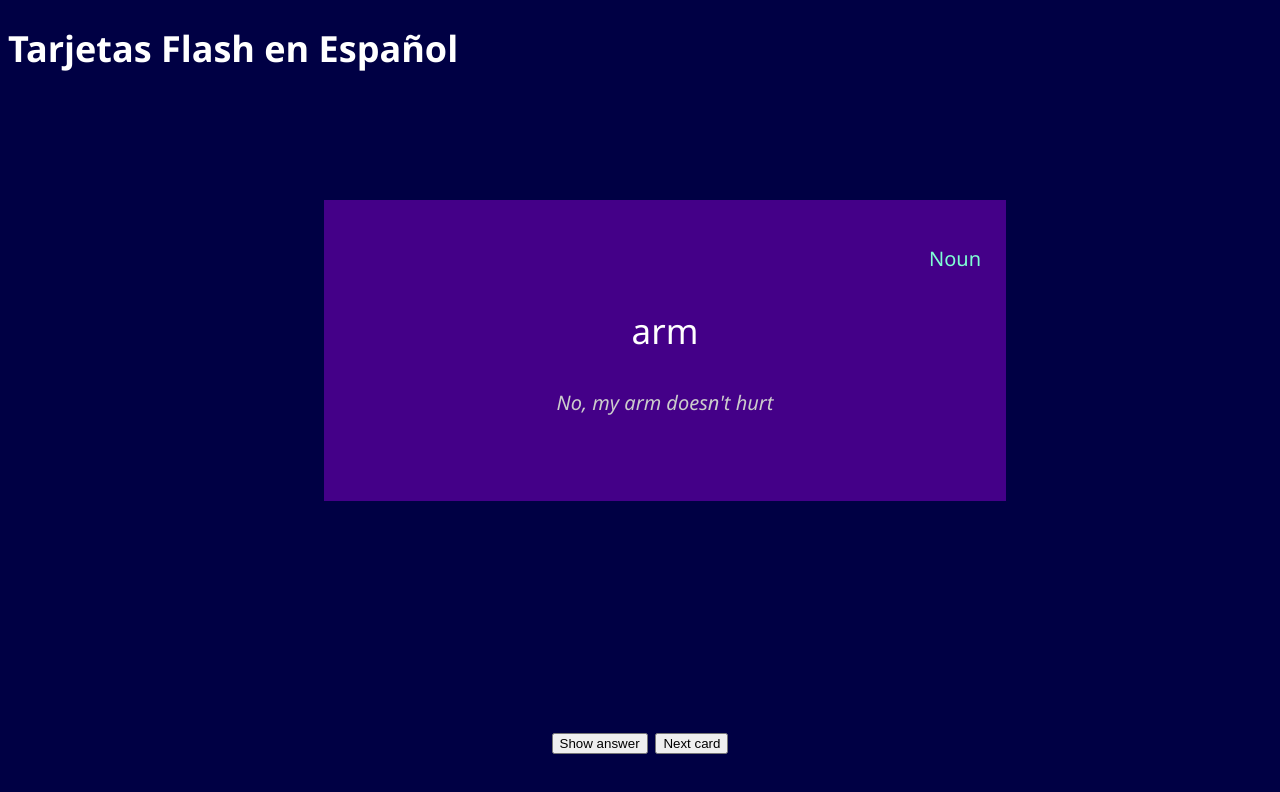
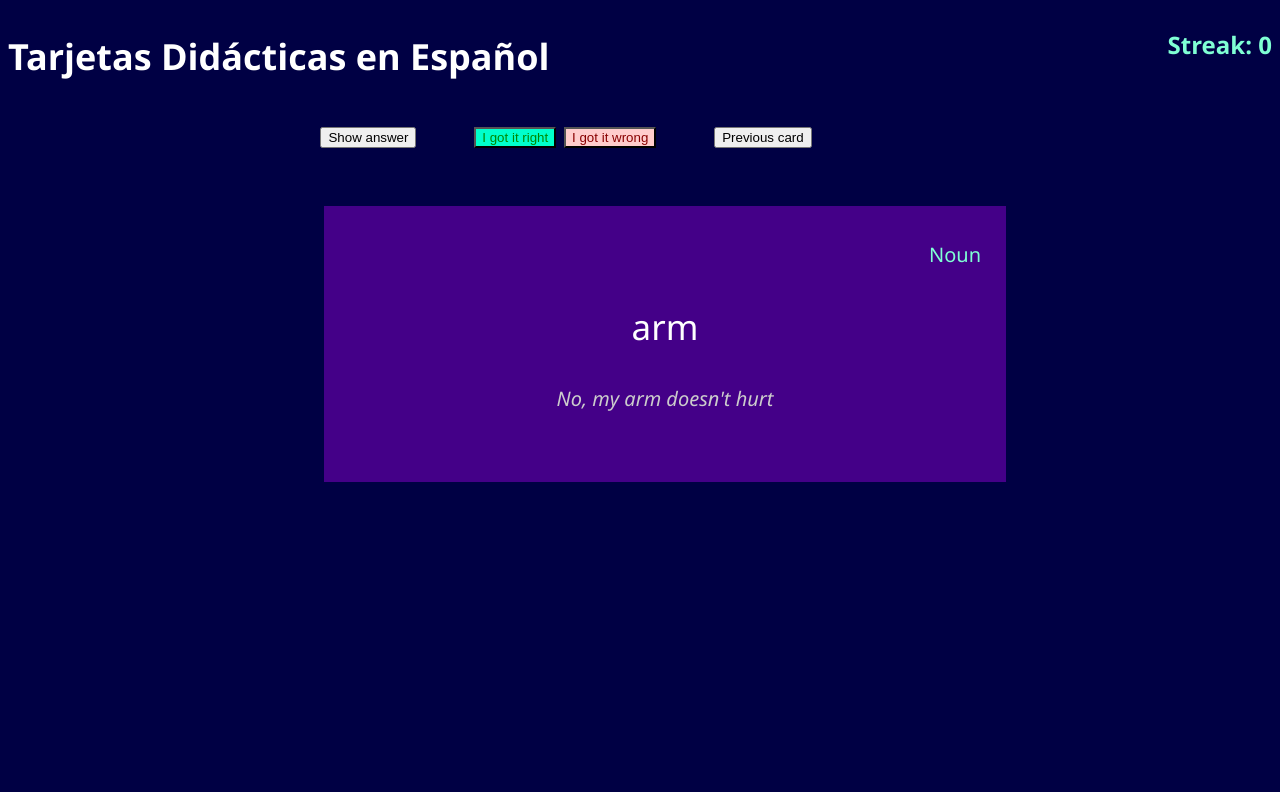
Before and after one commit to danielpmcconkey/SpanishFlashCards, a plain HTML site: page index.html in a window 1280 px wide. Drawn offline with Linux system fonts and the light colour scheme.

Commit message:
added previous and new card controls. Added streak counter

```diff
--- /dev/null
+++ b/functions.js
@@ -0,0 +1,140 @@
+
+let current_card = 0;
+let prior_card = 0;
+let num_cards = words_array.length;
+let current_streak = 0;
+let current_card_type = "";
+let current_card_word = "";
+let current_card_sentence = "";
+let current_answer_type = "";
+let current_answer_word = "";
+let current_answer_sentence = "";
+let prior_card_type = "";
+let prior_card_word = "";
+let prior_card_sentence = "";
+let prior_answer_type = "";
+let prior_answer_word = "";
+let prior_answer_sentence = "";
+let type_element = document.getElementById("type");
+let word_element = document.getElementById("word");
+let sentence_element = document.getElementById("sentence");
+let answer_type_element = document.getElementById("answer_type");
+let answer_word_element = document.getElementById("answer_word");
+let answer_sentence_element = document.getElementById("answer_sentence");
+let streak_counter_element = document.getElementById("streak_counter");
+let back_button_element = document.getElementById("back_button");
+let current_button_element = document.getElementById("current_button");
+
+function init() {
+    type_element = document.getElementById("type");
+    word_element = document.getElementById("word");
+    sentence_element = document.getElementById("sentence");
+    answer_type_element = document.getElementById("answer_type");
+    answer_word_element = document.getElementById("answer_word");
+    answer_sentence_element = document.getElementById("answer_sentence");
+    streak_counter_element = document.getElementById("streak_counter");
+    back_button_element = document.getElementById("back_button");
+    current_button_element = document.getElementById("current_button");
+}
+function get_random_int(max) {
+    return Math.floor(Math.random() * max);
+}
+function get_random_bool() {
+    var num = get_random_int(99);
+    if(num >= 50) return true;
+    return false;
+}
+function populate_card_text(is_prior = false) {
+    if(is_prior) {
+        type_element.innerHTML =            prior_card_type;
+        word_element.innerHTML =            prior_card_word;
+        sentence_element.innerHTML =        prior_card_sentence;
+        answer_type_element.innerHTML =     prior_answer_type;
+        answer_word_element.innerHTML =     prior_answer_word;
+        answer_sentence_element.innerHTML = prior_answer_sentence;
+    }
+    else {
+        type_element.innerHTML =            current_card_type;
+        word_element.innerHTML =            current_card_word;
+        sentence_element.innerHTML =        current_card_sentence;
+        answer_type_element.innerHTML =     current_answer_type;
+        answer_word_element.innerHTML =     current_answer_word;
+        answer_sentence_element.innerHTML = current_answer_sentence;
+    }
+}
+function move_current_vals_to_prior() {
+    prior_card = current_card;
+    prior_card_type = current_card_type;
+    prior_card_word = current_card_word;
+    prior_card_sentence = current_card_sentence;
+    prior_answer_type = current_answer_type;
+    prior_answer_word = current_answer_word;
+    prior_answer_sentence = current_answer_sentence;
+}
+function next_card() {
+
+    hide_answer();
+
+    var new_card = get_random_int(num_cards);
+    if(new_card === current_card) return next_card(); // no same 2 in a row
+    move_current_vals_to_prior();
+
+    current_card = new_card;
+    this_card = words_array[new_card];
+
+    streak_counter_element.innerHTML = "Streak: " + current_streak;
+
+    if(get_random_bool()) {
+        // spanish to english
+        current_card_type =       this_card.spanish_type;
+        current_card_word =       this_card.spanish_word;
+        current_card_sentence =   this_card.spanish_sentence;
+
+        current_answer_type =     this_card.english_type;
+        current_answer_word =     this_card.english_word;
+        current_answer_sentence = this_card.english_sentence;
+    }
+    else {
+        // english to spanish
+        current_card_type =       this_card.english_type;
+        current_card_word =       this_card.english_word;
+        current_card_sentence =   this_card.english_sentence;
+
+        current_answer_type =     this_card.spanish_type;
+        current_answer_word =     this_card.spanish_word;
+        current_answer_sentence = this_card.spanish_sentence;
+    }
+
+    populate_card_text();
+}
+function show_answer() {
+    var answer_card_element = document.getElementById("answer_card");
+    answer_card_element.style.visibility = "visible";
+}
+function hide_answer() {
+    var answer_card_element = document.getElementById("answer_card");
+    answer_card_element.style.visibility = "collapse";
+}
+function got_it_right() {
+    current_streak++;
+    next_card();
+}
+function got_it_wrong() {
+    current_streak = 0;
+    next_card();
+}
+function go_back() {
+
+    back_button_element.style.visibility = "collapse";
+    current_button_element.style.visibility = "visible";
+
+    populate_card_text(true);
+    show_answer();
+}
+function go_current() {
+    back_button_element.style.visibility = "visible";
+    current_button_element.style.visibility = "collapse";
+
+    populate_card_text();
+    hide_answer();
+}
--- a/index.html
+++ b/index.html
@@ -1,92 +1,34 @@
 <!DOCTYPE html>
 <html xmlns="http://www.w3.org/1999/xhtml">
     <head>
-        <title>Spanish Flash Cards</title>
+        <title>Tarjetas Didácticas en Español</title>
         <link rel="stylesheet" href="main.css">
         <script type="text/javascript" src="./words_data.js"></script>
-        <script type="text/javascript">
-
-            function get_random_int(max) {
-                return Math.floor(Math.random() * max);
-            }
-            function get_random_bool() {
-                var num = get_random_int(99);
-                if(num >= 50) return true;
-                return false;
-            }
-            function next_card() {
-
-                hide_answer();
-
-                var new_card = get_random_int(num_cards);
-                if(new_card === current_card) return nextCard(); // no same 2 in a row
-                current_card = new_card;
-                this_card = words_array[new_card];
-
-                var type_element = document.getElementById("type");
-                var word_element = document.getElementById("word");
-                var sentence_element = document.getElementById("sentence");
-                var answer_type_element = document.getElementById("answer_type");
-                var answer_word_element = document.getElementById("answer_word");
-                var answer_sentence_element = document.getElementById("answer_sentence");
-
-
-                if(get_random_bool()) {
-                    // spanish to english
-                    type_element.innerHTML = this_card.spanish_type;
-                    word_element.innerHTML = this_card.spanish_word;
-                    sentence_element.innerHTML = this_card.spanish_sentence;
-
-
-                    answer_type_element.innerHTML = this_card.english_type;
-                    answer_word_element.innerHTML = this_card.english_word;
-                    answer_sentence_element.innerHTML = this_card.english_sentence;
-                }
-                else {
-                    // english to spanish
-                    type_element.innerHTML = this_card.english_type;
-                    word_element.innerHTML = this_card.english_word;
-                    sentence_element.innerHTML = this_card.english_sentence;
-
-                    answer_type_element.innerHTML = this_card.spanish_type;
-                    answer_word_element.innerHTML = this_card.spanish_word;
-                    answer_sentence_element.innerHTML = this_card.spanish_sentence;
-                }
-            }
-            function show_answer() {
-                var answer_card_element = document.getElementById("answer_card");
-                answer_card_element.style.visibility = "visible";
-            }
-            function hide_answer() {
-                var answer_card_element = document.getElementById("answer_card");
-                answer_card_element.style.visibility = "collapse";
-            }
-            words_array.forEach((element) => {
-                console.log(element);//.spanish_sentence + "  =>  " + element.english_sentence);
-            });
-            var current_card = 0;
-            var num_cards = words_array.length;
-
-
-        </script>
+        <script type="text/javascript" src="./functions.js"></script>
     </head>
     <body>
-        <h1>Tarjetas Flash en Español</h1>
+        <h1>Tarjetas Didácticas en Español</h1>
+        <h2 id="streak_counter">Streak: 0</h2>
+        <div class="button_frame">
+            <button onclick="show_answer()">Show answer</button>
+            <button onclick="got_it_right()" class="right_button">I got it right</button>
+            <button onclick="got_it_wrong()" class="wrong_button">I got it wrong</button>
+            <button onclick="go_back()" id="back_button">Previous card</button>
+            <button onclick="go_current()" id="current_button">Current card</button>
+        </div>
         <div id="card">
             <p id="type">Frase</p>
             <p id="word">¡lo siento!</p>
             <p id="sentence">Lo siento, pero mi español no es muy bueno</p>
-            <div class="buttonP"></div>
         </div>
         <div id="answer_card">
             <p id="answer_type">Frase</p>
             <p id="answer_word">¡lo siento!</p>
             <p id="answer_sentence">Lo siento, pero mi español no es muy bueno</p>
         </div>
-        <div class="buttonP">
-            <button onclick="show_answer()">Show answer</button>
-            <button onclick="next_card()">Next card</button>
-        </div>
-        <script type="text/javascript">next_card()</script>
+        <script type="text/javascript">
+            init();
+            next_card();
+        </script>
     </body>
 </html>
--- a/main.css
+++ b/main.css
@@ -6,7 +6,7 @@ body {
 #card, #answer_card {
     width:50%;
     margin-left:25%;
-    padding:25px 25px 50px 25px;
+    padding:15px 25px 50px 25px;
 }
 #answer_card {
     background-color: #000088;
@@ -15,7 +15,7 @@ body {
 }
 #card {
     background-color: #440088;
-    margin-top:10%;
+    margin-top:50px;
 }
 #type {
     font-size: 20px;
@@ -32,13 +32,36 @@ body {
     color:#cccccc;
     font-style: italic;
 }
-.buttonP {
+.button_frame {
     text-align: center;
     font-size: 30px;
     margin-top:5px;
     margin-bottom:5px;
     padding:5px;
+    clear:both;
+}
+.right_button {
+    background-color: #00ffcc;
+    color:#008800;
+    margin-left:50px;
+}
+.wrong_button {
+    background-color: #ffcccc;
+    color:#880000;
+}
+#back_button {
+    margin-left:50px;
+}
+#current_button {
+    margin-left: 50px;
+    visibility: hidden;
 }
 h1 {
     font-size: 36px;
+    float:left;
 }
+h2 {
+    float:right;
+    font-size: 24px;
+    color:aquamarine;
+}
--- a/words_data.js
+++ b/words_data.js
@@ -67,10 +67,10 @@ var words_array = [
     {"spanish_word":"buenas tardes", "english_word":"good afternoon","spanish_type":"Frase","english_type":"Phrase","spanish_sentence":"Buenas tardes, ¿tuviste un buen almuerzo?","english_sentence":"Good afternoon, did you have a good lunch?"},
     {"spanish_word":"buenas noches", "english_word":"good evening / good night","spanish_type":"Frase","english_type":"Phrase","spanish_sentence":"Buenas noches, es hora de ir a la cama","english_sentence":"Good night, it's time for bed"},
     {"spanish_word":"(yo) tengo … años", "english_word":"i am … years old.","spanish_type":"Frase","english_type":"Phrase","spanish_sentence":"Tengo 48 años","english_sentence":"I am 48 years old"},
+    {"spanish_word":"viejo/a", "english_word":"old","spanish_type":"Adjetivo","english_type":"Adjective","spanish_sentence":"Es la iglesia más vieja de España","english_sentence":"It is the oldest church in Spain"},
+    {"spanish_word":"joven", "english_word":"young","spanish_type":"Adjetivo","english_type":"Adjective","spanish_sentence":"El árbol es muy joven","english_sentence":"The tree is very young"},
     {"spanish_word":"old", "english_word":"viejo/a","spanish_type":"Adjetivo","english_type":"Adjective","spanish_sentence":"Es la iglesia más vieja de España","english_sentence":"It is the oldest church in Spain"},
     {"spanish_word":"young", "english_word":"joven","spanish_type":"Adjetivo","english_type":"Adjective","spanish_sentence":"El árbol es muy joven","english_sentence":"The tree is very young"},
-    {"spanish_word":"middle-aged", "english_word":"de mediana edad","spanish_type":"Frase","english_type":"Phrase","spanish_sentence":"Cuándo comienza realmente la mediana edad","english_sentence":"When Midlife Really Begins"},
-    {"spanish_word":"youthful", "english_word":"juvenil","spanish_type":"Adjetivo","english_type":"Adjective","spanish_sentence":"Tiene una apariencia juvenil","english_sentence":"She has a youthful appearance"},
     {"spanish_word":"nuevo/a", "english_word":"new","spanish_type":"Adjetivo","english_type":"Adjective","spanish_sentence":"Este es mi nuevo reloj","english_sentence":"This is my new watch"},
     {"spanish_word":"¡feliz cumpleaños!", "english_word":"happy birthday!","spanish_type":"Frase","english_type":"Phrase","spanish_sentence":"Feliz cumpleaños, señor","english_sentence":"Happy birthday, sir"},
     {"spanish_word":"felicitaciones", "english_word":"congratulations","spanish_type":"Sustantivo","english_type":"Noun","spanish_sentence":"Felicitaciones por tu nuevo bebé","english_sentence":"Congratulations on your new baby"},
@@ -105,4 +105,5 @@ var words_array = [
     {"spanish_word":"Septiembre", "english_word":"September","spanish_type":"Sustantivo","english_type":"Noun","spanish_sentence":"¿Recuerdas haber bailado en septiembre?","english_sentence":"Do you remember dancing in September?"},
     {"spanish_word":"Octubre", "english_word":"October","spanish_type":"Sustantivo","english_type":"Noun","spanish_sentence":"Halloween es en octubre","english_sentence":"Halloween is in October"},
     {"spanish_word":"Noviembre", "english_word":"November","spanish_type":"Sustantivo","english_type":"Noun","spanish_sentence":"Lluvia fría de noviembre","english_sentence":"Cold November rain"},
-    {"spanish_word":"Diciembre", "english_word":"December","spanish_type":"Sustantivo","english_type":"Noun","spanish_sentence":"Rara vez nieva en diciembre.","english_sentence":"It seldom snows in December."},];
+    {"spanish_word":"Diciembre", "english_word":"December","spanish_type":"Sustantivo","english_type":"Noun","spanish_sentence":"Rara vez nieva en diciembre","english_sentence":"It seldom snows in December"},
+];
```
